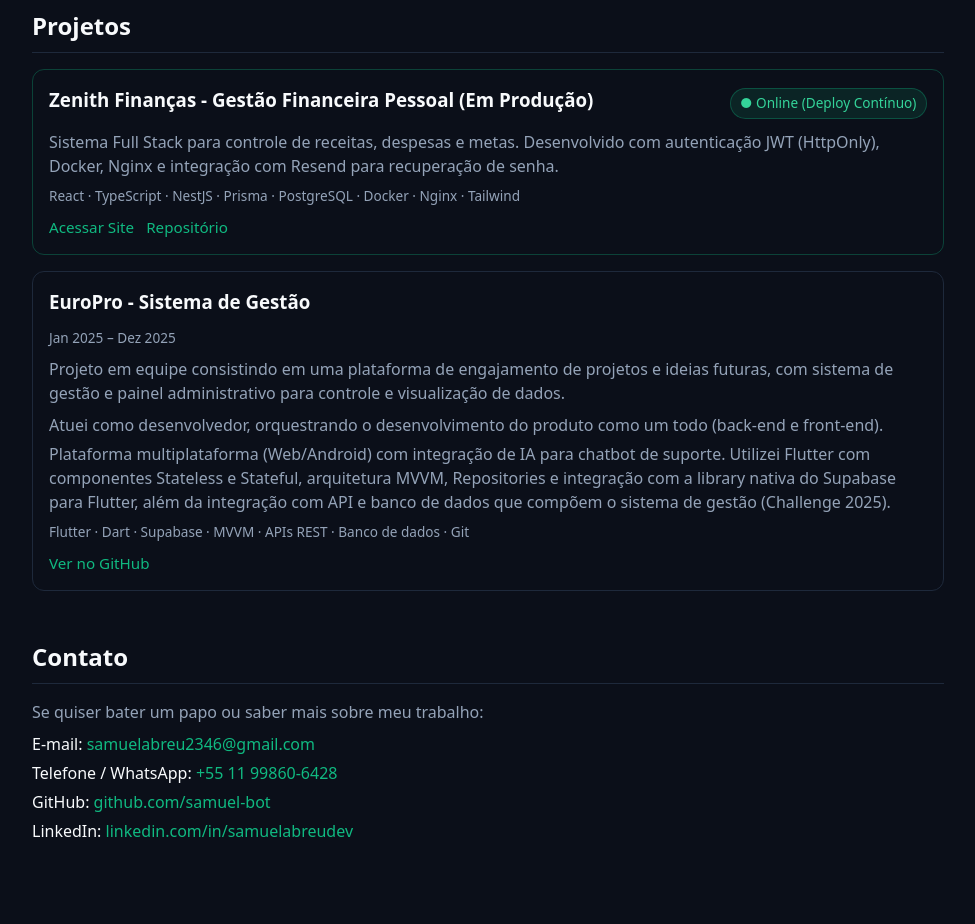
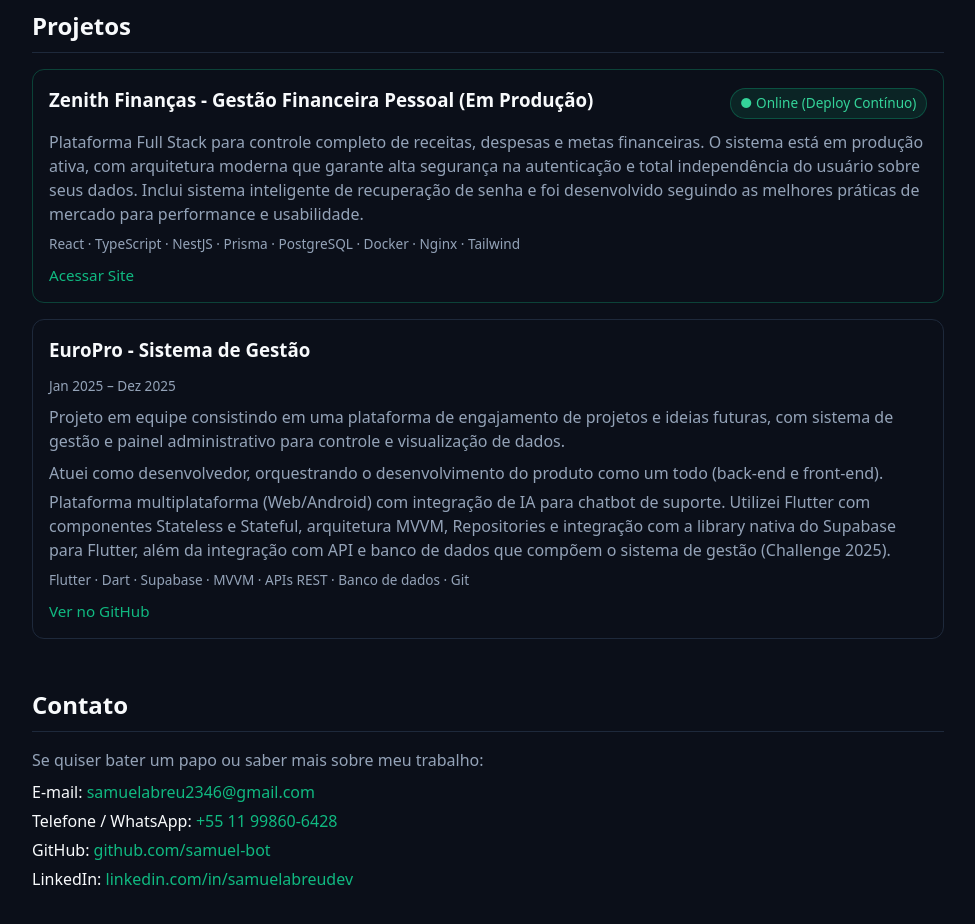
Before and after one commit to samuel-bot/meu_portfolio, a React (Create React App) app: page / in a window 1280 px wide. Shown: the part 900-1824 px from the top of the page, without its empty margins (152-1127 px from the left). Built offline with nearby package versions, Linux system fonts and the light colour scheme.

Commit message:
melhorando descrição

```diff
--- a/src/components/Projects.jsx
+++ b/src/components/Projects.jsx
@@ -8,7 +8,7 @@ const projects = [
       aria: "online"
     },
     description:
-      "Sistema Full Stack para controle de receitas, despesas e metas. Desenvolvido com autenticação JWT (HttpOnly), Docker, Nginx e integração com Resend para recuperação de senha.",
+      "Plataforma Full Stack para controle completo de receitas, despesas e metas financeiras. O sistema está em produção ativa, com arquitetura moderna que garante alta segurança na autenticação e total independência do usuário sobre seus dados. Inclui sistema inteligente de recuperação de senha e foi desenvolvido seguindo as melhores práticas de mercado para performance e usabilidade.",
     techs: ["React", "TypeScript", "NestJS", "Prisma", "PostgreSQL", "Docker", "Nginx", "Tailwind"],
     link: {
       site: "https://zenithfinancas.com.br",
@@ -66,9 +66,6 @@ function Projects() {
                 {project.link.site && (
                   <a href={project.link.site} target="_blank" rel="noreferrer">Acessar Site</a>
                 )}
-                {project.link.repo && (
-                  <a href={project.link.repo} target="_blank" rel="noreferrer">Repositório</a>
-                )}
                 {typeof project.link === 'string' && (
                   <a href={project.link} target="_blank" rel="noreferrer">Ver no GitHub</a>
                 )}
```
